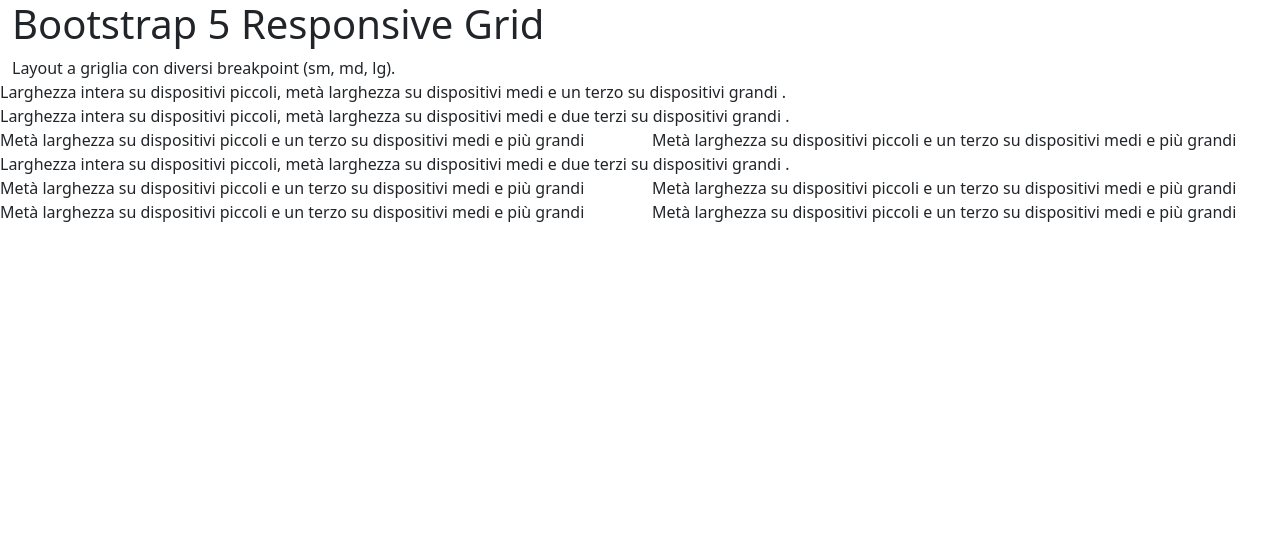
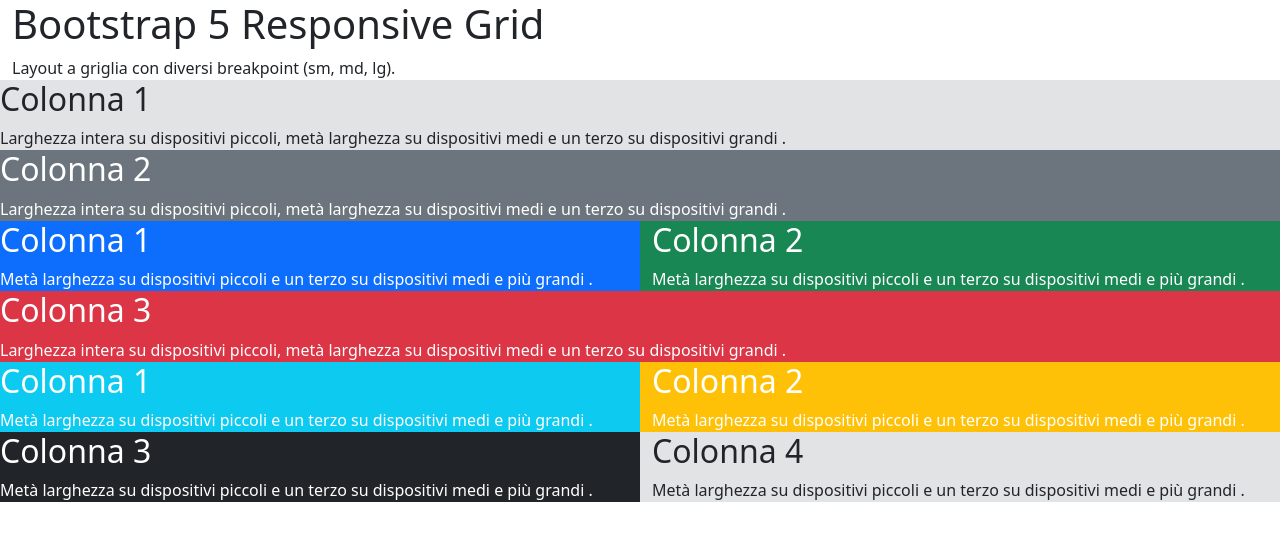
Before and after one commit to davide-delgiudice/htmlcss-bootstrap-layout, a plain HTML site: page index.html in a window 1280 px wide. Drawn offline with nearby package versions, Linux system fonts and the light colour scheme.

Commit message:
[UPD[ add col text and bg color

```diff
--- a/index.html
+++ b/index.html
@@ -8,6 +8,7 @@
     <title>Bootstrap Layout</title>
 </head>
 <body>
+    <!-- header -->
     <header>
         <div class="container-fluid">
             <div class="row">
@@ -21,20 +22,68 @@
         </div>
     </header>
     <main>
+        <!-- primo gruppo -->
         <div class="row">
-            <div class="col-12">Larghezza intera su dispositivi piccoli, metà larghezza su dispositivi medi e un terzo su dispositivi grandi .</div>
-            <div class="col-12">Larghezza intera su dispositivi piccoli, metà larghezza su dispositivi medi e due terzi su dispositivi grandi .</div>
+            <div class="col-12 bg-secondary-subtle">
+                <h2>Colonna 1</h2>
+                <span>
+                    Larghezza intera su dispositivi piccoli, metà larghezza su dispositivi medi e un terzo su dispositivi grandi .
+                </span>
+            </div>
+            <div class="col-12 bg-secondary text-white">
+                <h2>Colonna 2</h2>
+                <span>
+                    Larghezza intera su dispositivi piccoli, metà larghezza su dispositivi medi e un terzo su dispositivi grandi .
+                </span>
+            </div>
         </div>
+        <!-- secondo gruppo -->
         <div class="row">
-            <div class="col-6">Metà larghezza su dispositivi piccoli e un terzo su dispositivi medi e più grandi</div>
-            <div class="col-6">Metà larghezza su dispositivi piccoli e un terzo su dispositivi medi e più grandi</div>
-            <div class="col-12">Larghezza intera su dispositivi piccoli, metà larghezza su dispositivi medi e due terzi su dispositivi grandi .</div>
+            <div class="col-6 bg-primary text-white">
+                <h2>Colonna 1</h2>
+                <span>
+                    Metà larghezza su dispositivi piccoli e un terzo su dispositivi medi e più grandi .
+                </span>
+            </div>
+            <div class="col-6 bg-success text-white">
+                <h2>Colonna 2</h2>
+                <span>
+                    Metà larghezza su dispositivi piccoli e un terzo su dispositivi medi e più grandi .
+                </span>
+            </div>
+            <div class="col-12 bg-danger text-white">
+                <h2>Colonna 3</h2>
+                <span>
+                    Larghezza intera su dispositivi piccoli, metà larghezza su dispositivi medi e un terzo su dispositivi grandi .
+                </span>
+            </div>
         </div>
+        <!-- terzo gruppo -->
         <div class="row">
-            <div class="col-6">Metà larghezza su dispositivi piccoli e un terzo su dispositivi medi e più grandi</div>
-            <div class="col-6">Metà larghezza su dispositivi piccoli e un terzo su dispositivi medi e più grandi</div>
-            <div class="col-6">Metà larghezza su dispositivi piccoli e un terzo su dispositivi medi e più grandi</div>
-            <div class="col-6">Metà larghezza su dispositivi piccoli e un terzo su dispositivi medi e più grandi</div>
+            <div class="col-6 bg-info text-white">
+                <h2>Colonna 1</h2>
+                <span>
+                    Metà larghezza su dispositivi piccoli e un terzo su dispositivi medi e più grandi .
+                </span>
+            </div>
+            <div class="col-6 bg-warning text-white">
+                <h2>Colonna 2</h2>
+                <span>
+                    Metà larghezza su dispositivi piccoli e un terzo su dispositivi medi e più grandi .
+                </span>
+            </div>
+            <div class="col-6 bg-dark text-white">
+                <h2>Colonna 3</h2>
+                <span>
+                    Metà larghezza su dispositivi piccoli e un terzo su dispositivi medi e più grandi .
+                </span>
+            </div>
+            <div class="col-6 bg-secondary-subtle">
+                <h2>Colonna 4</h2>
+                <span>
+                    Metà larghezza su dispositivi piccoli e un terzo su dispositivi medi e più grandi .
+                </span>
+            </div>
         </div>
     </main>
 </body>
```
